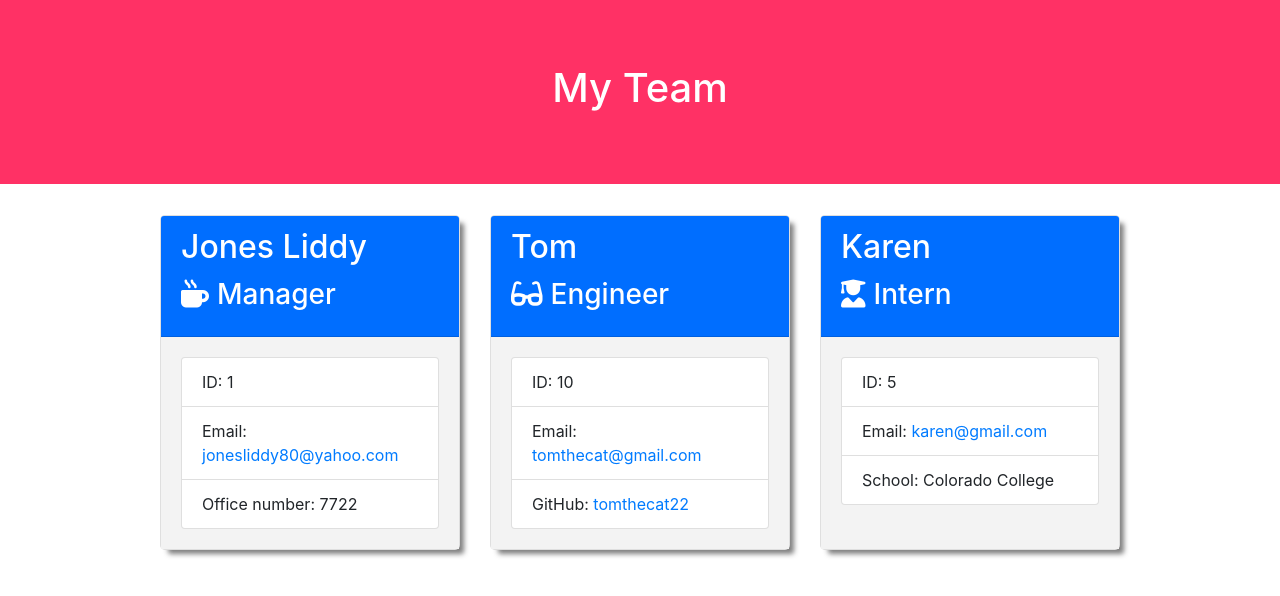
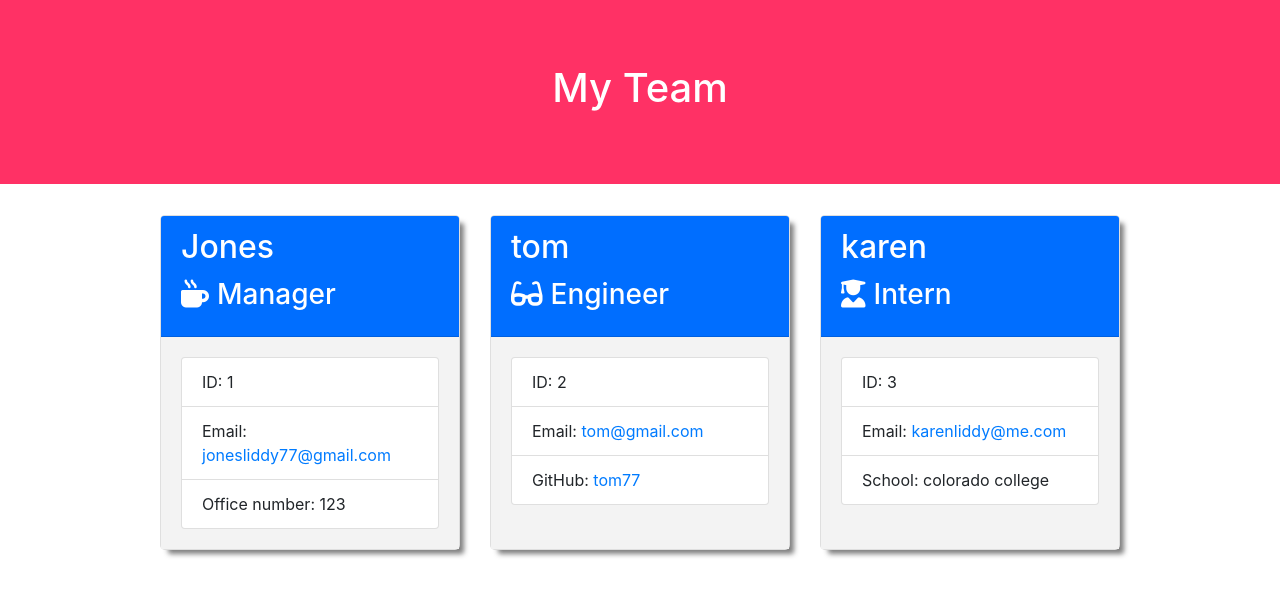
Before and after one commit to jonesliddy77/Template-Employee-Generator, a website: page team.html in a window 1280 px wide. Drawn offline with nearby package versions, Linux system fonts and the light colour scheme; files that its build step writes are made by us from their sources.

Commit message:
adding readme

```diff
--- a/team.html
+++ b/team.html
@@ -25,40 +25,40 @@
             <div class="team-area col-12 d-flex justify-content-center">
                 <div class="card employee-card">
     <div class="card-header">
-        <h2 class="card-title">Jones Liddy</h2>
+        <h2 class="card-title">Jones</h2>
         <h3 class="card-title"><i class="fas fa-mug-hot mr-2"></i>Manager</h3>
     </div>
     <div class="card-body">
         <ul class="list-group">
             <li class="list-group-item">ID: 1</li>
-            <li class="list-group-item">Email: <a href="mailto:jonesliddy80@yahoo.com">jonesliddy80@yahoo.com</a></li>
-            <li class="list-group-item">Office number: 7722</li>
+            <li class="list-group-item">Email: <a href="mailto:jonesliddy77@gmail.com">jonesliddy77@gmail.com</a></li>
+            <li class="list-group-item">Office number: 123</li>
         </ul>
     </div>
 </div>
 <div class="card employee-card">
     <div class="card-header">
-        <h2 class="card-title">Tom</h2>
+        <h2 class="card-title">tom</h2>
         <h3 class="card-title"><i class="fas fa-glasses mr-2"></i>Engineer</h3>
     </div>
     <div class="card-body">
         <ul class="list-group">
-            <li class="list-group-item">ID: 10</li>
-            <li class="list-group-item">Email: <a href="mailto:tomthecat@gmail.com">tomthecat@gmail.com</a></li>
-            <li class="list-group-item">GitHub: <a href="https://github.com/tomthecat22" target="_blank" rel="noopener noreferrer">tomthecat22</a></li>
+            <li class="list-group-item">ID: 2</li>
+            <li class="list-group-item">Email: <a href="mailto:tom@gmail.com">tom@gmail.com</a></li>
+            <li class="list-group-item">GitHub: <a href="https://github.com/tom77" target="_blank" rel="noopener noreferrer">tom77</a></li>
         </ul>
     </div>
 </div>
 <div class="card employee-card">
     <div class="card-header">
-        <h2 class="card-title">Karen</h2>
+        <h2 class="card-title">karen</h2>
         <h3 class="card-title"><i class="fas fa-user-graduate mr-2"></i>Intern</h3>
     </div>
     <div class="card-body">
         <ul class="list-group">
-            <li class="list-group-item">ID: 5</li>
-            <li class="list-group-item">Email: <a href="mailto:karen@gmail.com">karen@gmail.com</a></li>
-            <li class="list-group-item">School: Colorado College</li>
+            <li class="list-group-item">ID: 3</li>
+            <li class="list-group-item">Email: <a href="mailto:karenliddy@me.com">karenliddy@me.com</a></li>
+            <li class="list-group-item">School: colorado college</li>
         </ul>
     </div>
 </div>
```
Also changed, not shown: README.md, assets/screenshot-demo.png (added), assets/style.css (renamed from style.css), 1 other file.
